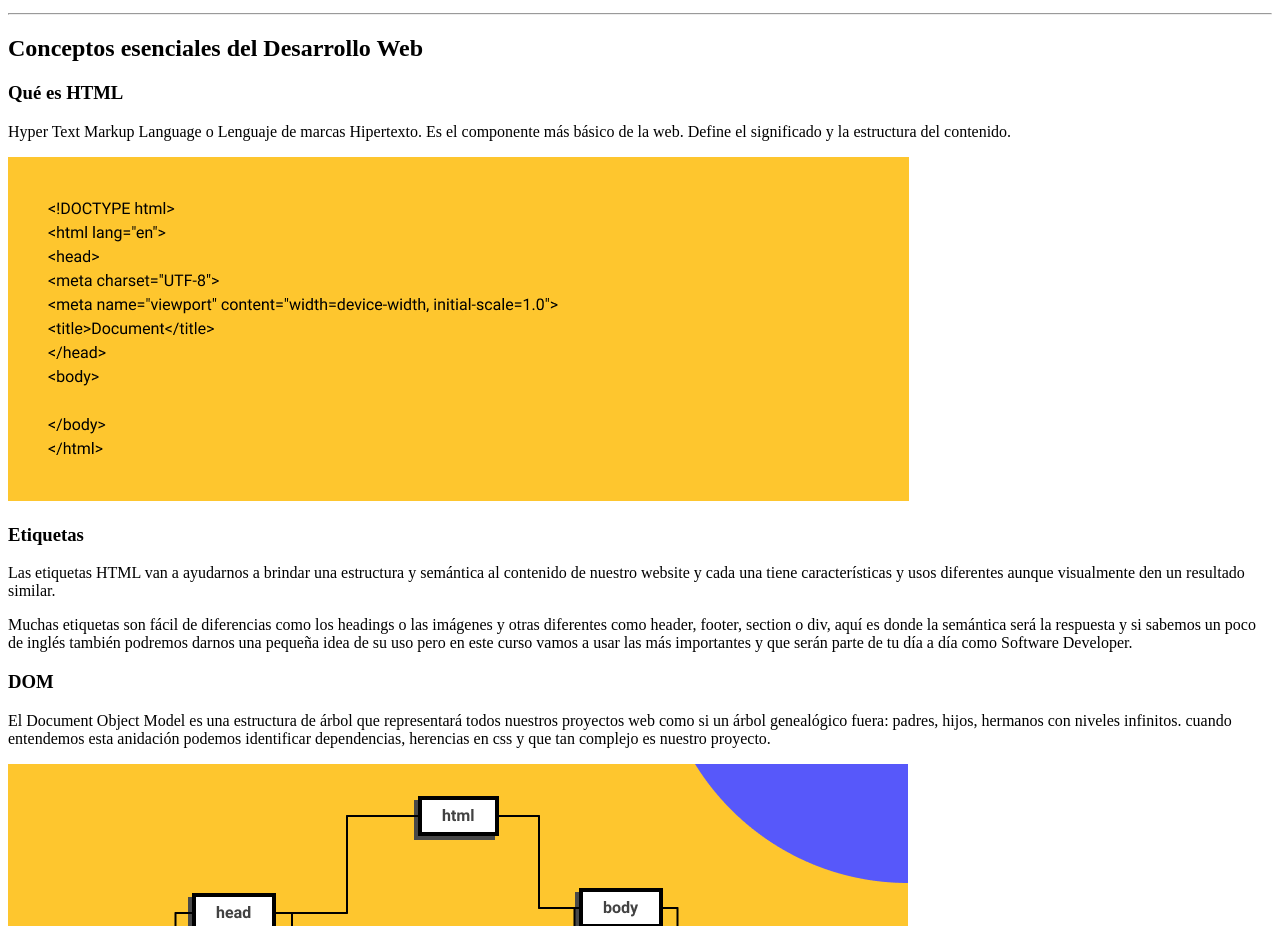
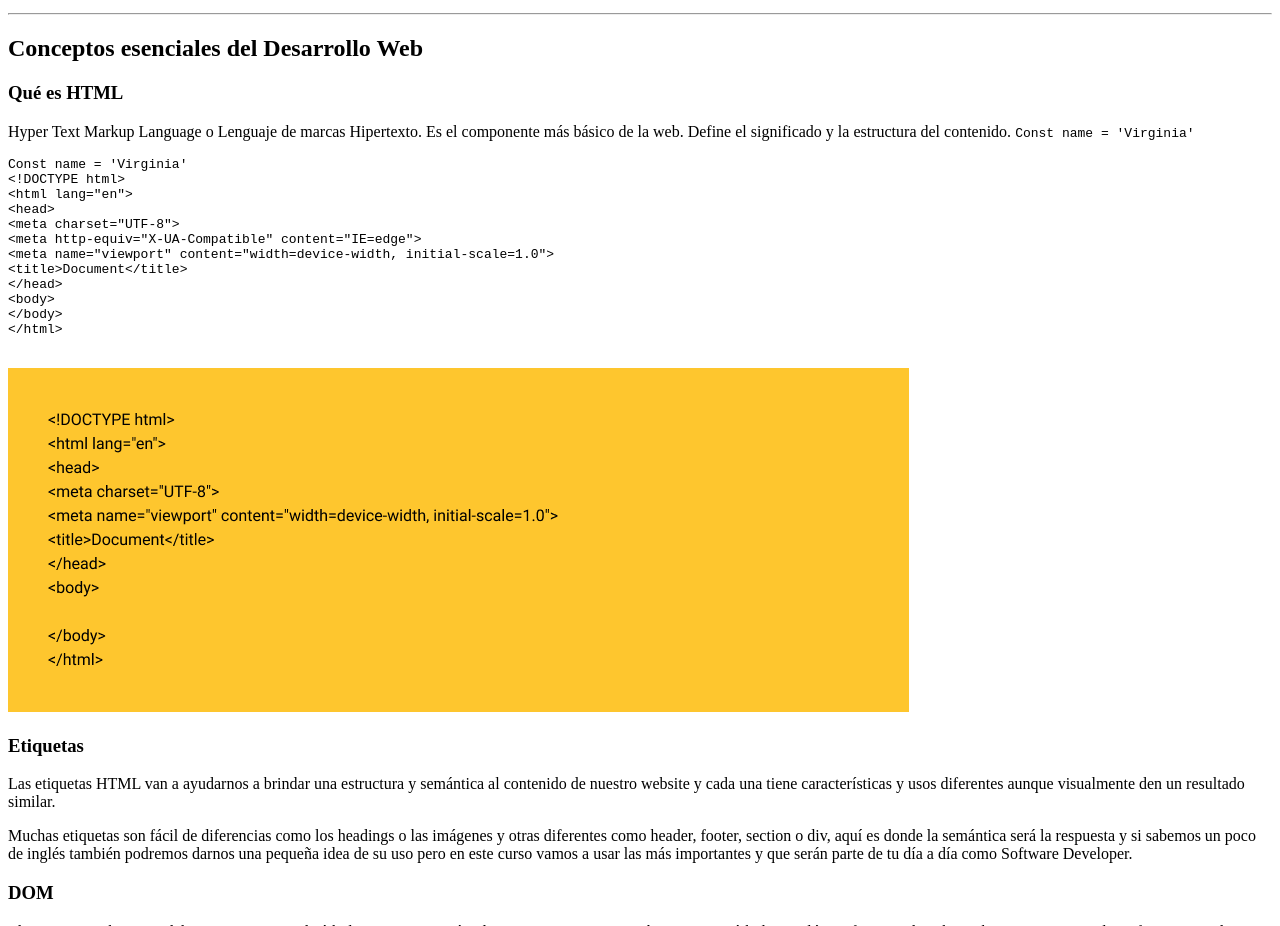
Before and after one commit to Virgi2112/curso-esencial-html-css, a plain HTML site: page index.html in a window 1280 px wide. Shown: the part 1063-1989 px from the top of the page. Drawn offline with Linux system fonts and the light colour scheme.

Commit message:
Etiquetas <code> y <pre>

```diff
--- a/index.html
+++ b/index.html
@@ -120,7 +120,23 @@
 
     <h3 id="html">Qué es HTML</h3>
     <p>Hyper Text Markup Language o Lenguaje de marcas Hipertexto. Es el componente más básico de la web. Define el
-        significado y la estructura del contenido.</p>
+        significado y la estructura del contenido.
+        <code>Const name = 'Virginia'</code>
+        <pre>
+Const name = 'Virginia'
+&lt;!DOCTYPE html&gt;
+&lt;html lang=&quot;en&quot;&gt;
+&lt;head&gt;
+&lt;meta charset=&quot;UTF-8&quot;&gt;
+&lt;meta http-equiv=&quot;X-UA-Compatible&quot; content=&quot;IE=edge&quot;&gt;
+&lt;meta name=&quot;viewport&quot; content=&quot;width=device-width, initial-scale=1.0&quot;&gt;
+&lt;title&gt;Document&lt;/title&gt;
+&lt;/head&gt;
+&lt;body&gt;
+&lt;/body&gt;
+&lt;/html&gt;
+        </pre>
+    </p>
     <img src="./images/html.png" alt="Estructura del HTML" title="Estructura del HTML">
 
     <h3 id="etq">Etiquetas</h3>
```
